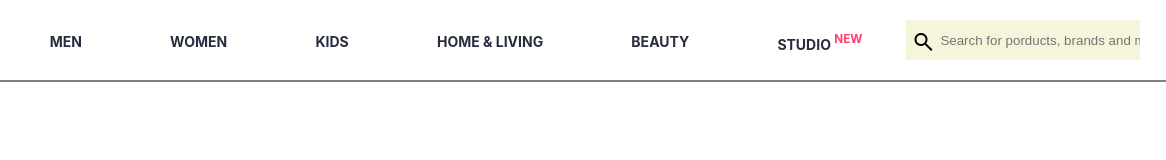
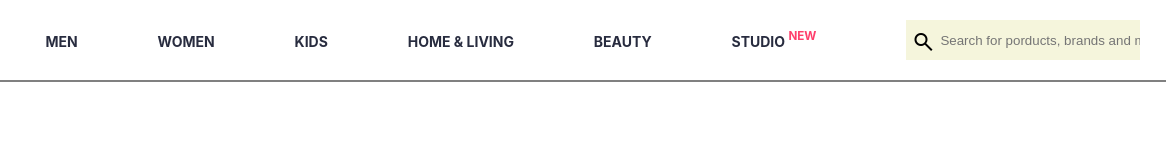
Before and after one commit to seniorporwal/Project-Myntra-Clone, a plain HTML site: page index.html in a window 1280 px wide. Shown: the full height of the page, 114-1280 px from the left. Drawn offline with nearby package versions, Linux system fonts and the light colour scheme.

Commit message:
solved the task: put all the element of menu items in a single line, by eiditing css of #menu a sup. learned about line-height and vertical align, and more about positioning of elements-absoulute, relative, static and fixed, also about block sizing- border and content, and block and inline elements.

```diff
--- a/index.css
+++ b/index.css
@@ -18,6 +18,8 @@ nav {
     display: flex;
     flex-grow: 1;
     align-items: center;
+    padding-right: 50px;
+    box-sizing: border-box;
 
 }
 #menu a {
@@ -30,14 +32,22 @@ nav {
     flex-grow: 1;
     padding-top: 33px;
     height: 48px;
+
+}
+
+#menu a sup {
+
+    color:  #ff3f6c;
+    position: relative;
+    top: -0.4rem;
+    vertical-align: baseline;
+    line-height: 0;
 }
 
 nav a:hover{
     border-bottom: 4px solid #ff3f6c;
 }
-sup {
-    color:  #ff3f6c;
-}
+
 #icon {
     padding-left: 50px;
     padding-right: 10px;
--- a/index.html
+++ b/index.html
@@ -19,7 +19,7 @@
           <a href="#">kids</a>
           <a href="#">home & living</a>
           <a href="#">beauty</a>
-          <a href="#">studio <span><sup>new</sup></span></a>
+          <a id="studio" href="#">studio <span><sup>new</sup></span></a>
         </div>
           <div id="searchbar">
             <div id="searchicon"><span class="material-symbols-outlined">
```
